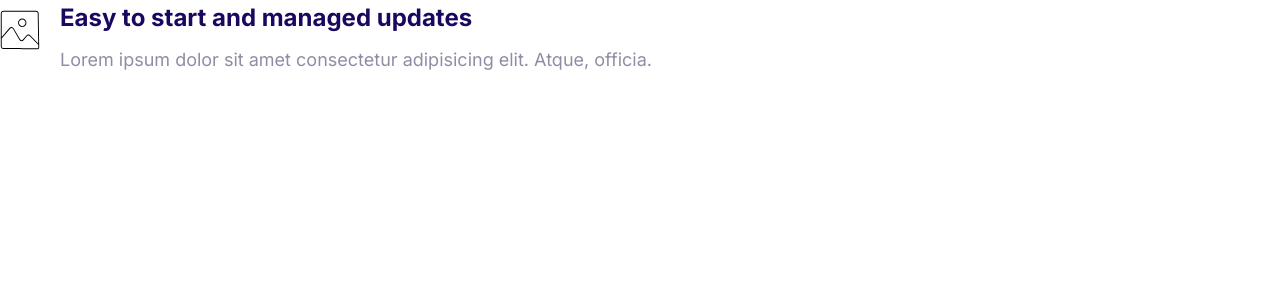
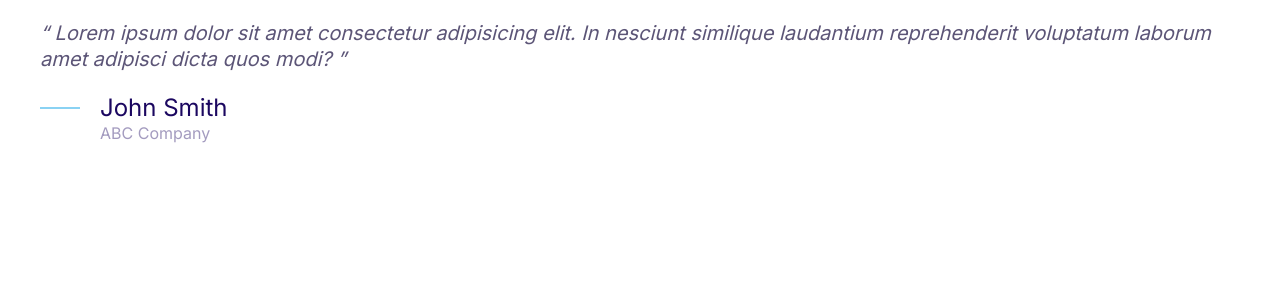
Before and after one commit to Titi923/Website-Project_1, a PHP site: page / in a window 1280 px wide. Shown: the top 300 px of the page. Run offline with PHP 8.4, Linux system fonts and the light colour scheme.

Commit message:
Defining the quotes.

```diff
--- a/CSS/styles.css
+++ b/CSS/styles.css
@@ -5,6 +5,7 @@
   --color-accent: #ff3400;
   --color-headings: #1b0760;
   --color-body: #918ca4;
+  --color-body-darker: #5c5577;
   --color-border: #ccc;
   --border-radius: 30px;
 }
@@ -410,3 +411,56 @@ a {
 }
 
 /* Quotes */
+
+.quote {
+  font-size: 3rem;
+  font-style: italic;
+  color: var(--color-body-darker);
+  line-height: 1.3;
+}
+
+.quote__text::before {
+  content: open-quote;
+}
+
+.quote__text::after {
+  content: close-quote;
+}
+
+.quote__author {
+  font-size: 3rem;
+  font-style: normal;
+  font-weight: 500;
+  margin-bottom: 0;
+}
+
+.quote__organization {
+  color: var(--color-headings);
+  font-size: 2rem;
+  font-style: normal;
+  opacity: 0.4;
+}
+
+.quote__line {
+  position: relative;
+  bottom: 10px;
+}
+
+@media screen and (min-width:1024px) {
+  .quote {
+    font-size: 2rem;
+  }
+
+  .quote__author {
+    font-size: 2.4rem;
+  }
+
+  .quote__organization {
+    font-size: 1.6rem;
+  }
+
+  .quote__line {
+    position: relative;
+    bottom: 14px;
+  }
+}
--- a/index.html
+++ b/index.html
@@ -15,16 +15,25 @@
     <title>The_Website</title>
   </head>
   <body>
+    <blockquote class="quote">
+      <p class="quote__text">
+        Lorem ipsum dolor sit amet consectetur adipisicing elit. In nesciunt
+        similique laudantium reprehenderit voluptatum laborum amet adipisci
+        dicta quos modi?
+      </p>
+      <footer>
         <div class="media">
           <div class="media__image">
-          <svg class="icon icon--primary">
-            <use xlink:href="images/sprite.svg#snap"></use>
+            <svg class="icon icon--primary quote__line">
+              <use xlink:href="images/sprite.svg#line"></use>
             </svg>
           </div>
           <div class="media__body">
-        <h3 class="media__title">Easy to start and managed updates </h3>
-        <p>Lorem ipsum dolor sit amet consectetur adipisicing elit. Atque, officia.</p>
+            <h3 class="media__title quote__author">John Smith</h3>
+            <p class="quote__organization">ABC Company</p>
           </div>
         </div>
+      </footer>
+    </blockquote>
   </body>
 </html>
```
Also changed, not shown: components/quotes.html (added, +20 -0 lines). Lines whose indentation alone changed are shown as unchanged.
